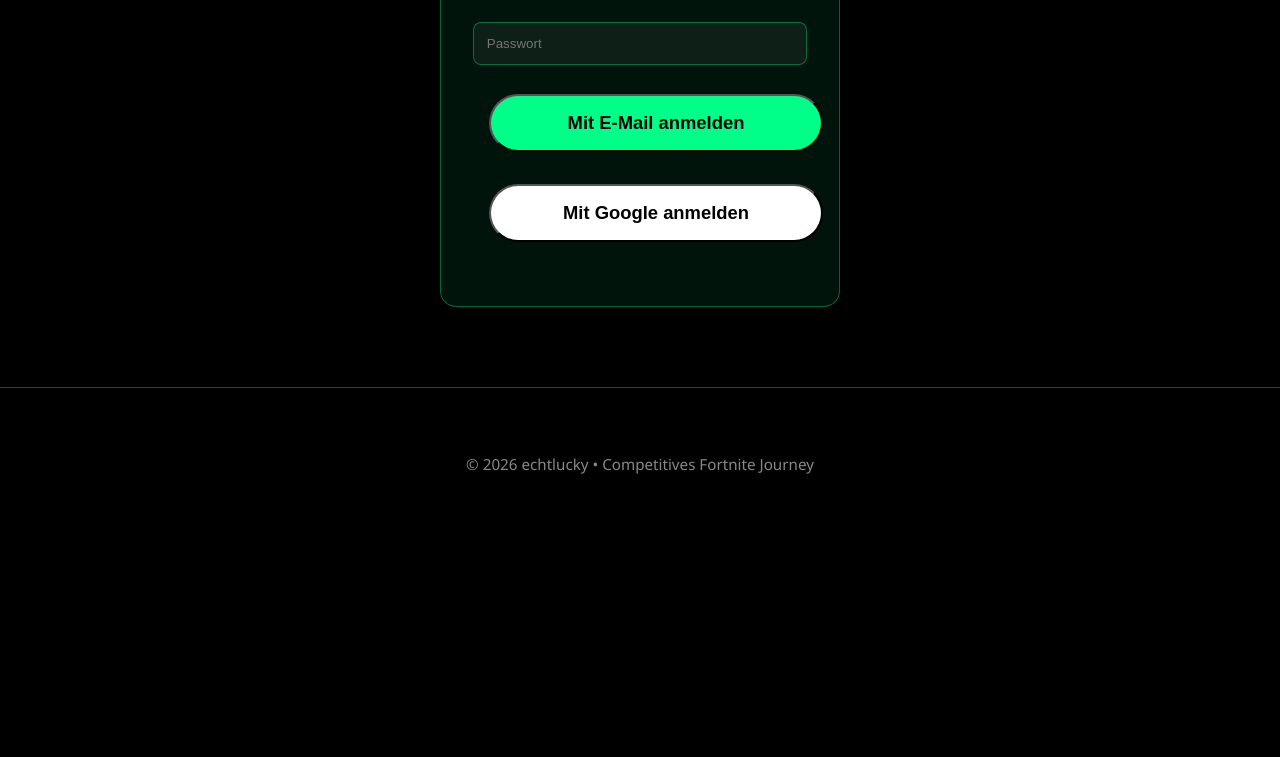
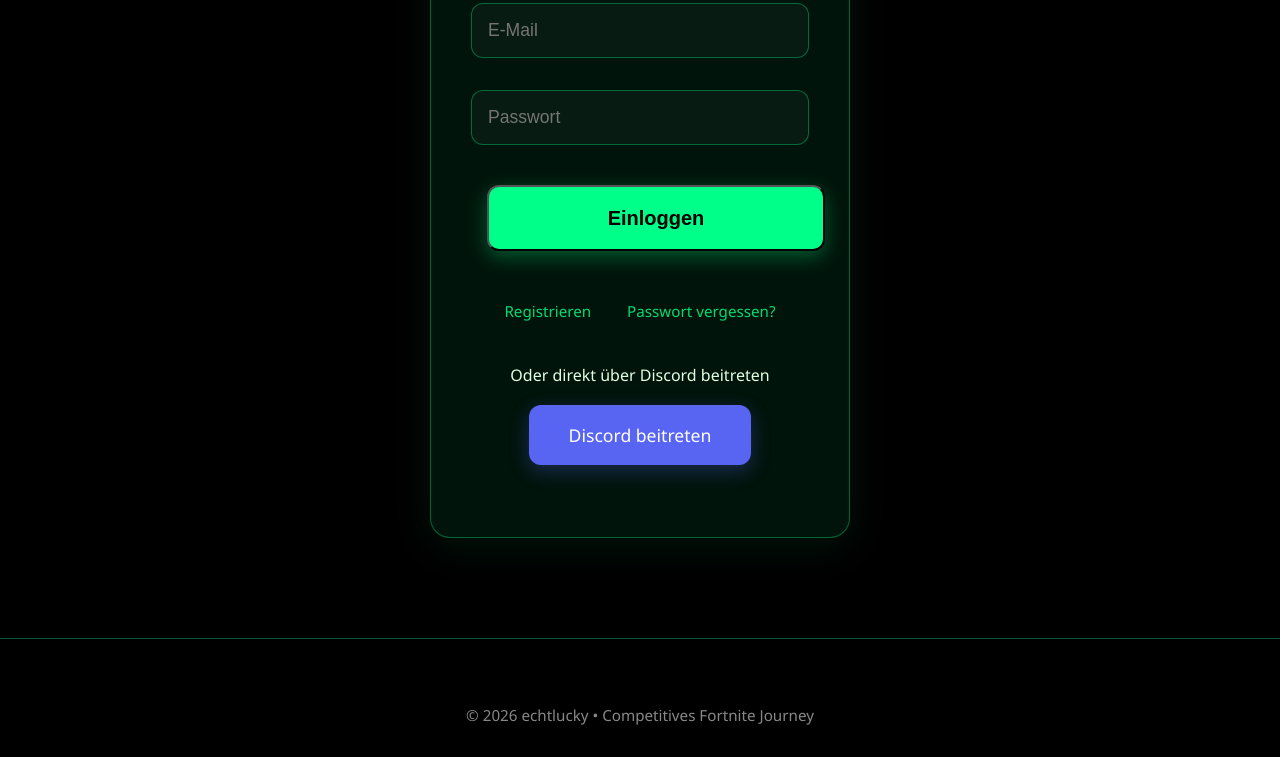
Before and after one commit to echtlucky/meine-erste-seite, a plain HTML site: page login.html in a window 1280 px wide. Shown: the part 358-1115 px from the top of the page. Before the commit the page ends 866 px from the top, so only its background shows below. Drawn offline with Linux system fonts and the light colour scheme; no server answers.

Commit message:
Patch v1.1

```diff
--- a/login.html
+++ b/login.html
@@ -3,37 +3,90 @@
 <head>
   <meta charset="UTF-8">
   <meta name="viewport" content="width=device-width, initial-scale=1.0">
-  <title>Login | echtlucky</title>
+  <title>Login | echtlucky Community</title>
   <link rel="stylesheet" href="css/style.css">
   <style>
     .login-container {
-      max-width: 400px;
-      margin: 180px auto 80px;
-      padding: 2rem;
+      max-width: 420px;
+      margin: 160px auto 100px;
+      padding: 3rem 2.5rem;
       background: var(--card-bg);
       border: 1px solid var(--border);
-      border-radius: 16px;
+      border-radius: 20px;
+      box-shadow: 0 10px 40px rgba(0,255,136,0.08);
     }
+
+    h2 {
+      color: var(--accent);
+      font-size: 2.2rem;
+      margin-bottom: 2rem;
+      text-align: center;
+    }
+
     input {
       width: 100%;
-      padding: 0.8rem;
-      margin: 0.8rem 0;
+      padding: 1rem;
+      margin: 1rem 0;
       border: 1px solid var(--border);
-      border-radius: 8px;
-      background: rgba(255,255,255,0.05);
+      border-radius: 12px;
+      background: rgba(255,255,255,0.03);
       color: var(--text);
+      font-size: 1.1rem;
     }
+
     .btn-login {
       background: var(--accent);
-      color: black;
+      color: #000;
       width: 100%;
-      margin-top: 1rem;
+      padding: 1.2rem;
+      font-size: 1.25rem;
+      border-radius: 12px;
+      margin-top: 1.5rem;
+      box-shadow: 0 6px 20px rgba(0,255,136,0.3);
     }
-    .google-btn {
-      background: white;
-      color: black;
-      margin-top: 1rem;
-      width: 100%;
+
+    .btn-login:hover {
+      background: var(--accent-hover);
+      transform: translateY(-3px);
+    }
+
+    .links {
+      text-align: center;
+      margin-top: 2rem;
+      font-size: 0.95rem;
+      opacity: 0.85;
+    }
+
+    .links a {
+      color: var(--accent);
+      text-decoration: none;
+      margin: 0 1rem;
+      transition: color 0.25s;
+    }
+
+    .links a:hover {
+      color: var(--accent-hover);
+    }
+
+    .discord-login {
+      margin-top: 2.5rem;
+      text-align: center;
+    }
+
+    .discord-btn {
+      background: #5865f2;
+      color: white;
+      padding: 1rem 2.5rem;
+      border-radius: 12px;
+      font-size: 1.1rem;
+      display: inline-block;
+      text-decoration: none;
+      box-shadow: 0 6px 20px rgba(88,101,242,0.3);
+    }
+
+    .discord-btn:hover {
+      background: #7289da;
+      transform: translateY(-3px);
     }
   </style>
 </head>
@@ -58,12 +111,28 @@
 
   <div class="container">
     <div class="login-container">
-      <h2>Admin-Login</h2>
+      <h2>Community Login</h2>
+
       <input type="email" id="email" placeholder="E-Mail" required>
       <input type="password" id="password" placeholder="Passwort" required>
-      <button class="btn btn-login" onclick="loginWithEmail()">Mit E-Mail anmelden</button>
-      <button class="btn google-btn" onclick="loginWithGoogle()">Mit Google anmelden</button>
-      <p id="error" style="color: red; margin-top: 1rem; text-align: center;"></p>
+
+      <button class="btn btn-login" onclick="loginWithEmail()">
+        Einloggen
+      </button>
+
+      <div class="links">
+        <a href="register.html">Registrieren</a>
+        <a href="#">Passwort vergessen?</a>
+      </div>
+
+      <div class="discord-login">
+        <p style="margin: 2rem 0 1rem;">Oder direkt über Discord beitreten</p>
+        <a href="https://discord.gg/c7jmXnBSv6" target="_blank" class="discord-btn">
+          Discord beitreten
+        </a>
+      </div>
+
+      <p id="error" style="color: red; margin-top: 1.5rem; text-align: center;"></p>
     </div>
   </div>
 
@@ -71,27 +140,30 @@
     © 2026 echtlucky • Competitives Fortnite Journey
   </footer>
 
-  <!-- Firebase SDKs – global + compat -->
+  <!-- Firebase SDKs -->
   <script src="https://www.gstatic.com/firebasejs/10.14.1/firebase-app-compat.js"></script>
   <script src="https://www.gstatic.com/firebasejs/10.14.1/firebase-auth-compat.js"></script>
 
-  <!-- Deine firebase.js -->
   <script src="firebase.js"></script>
 
-  <!-- Login-Logik -->
+  <script src="js/menu.js"></script>
+
   <script>
+    document.body.classList.add('loaded');
+
     const errorEl = document.getElementById('error');
 
     function loginWithEmail() {
       const email = document.getElementById('email').value;
       const password = document.getElementById('password').value;
+
       auth.signInWithEmailAndPassword(email, password)
         .then(() => {
           alert('Erfolgreich eingeloggt!');
           window.location.href = 'index.html';
         })
         .catch((err) => {
-          errorEl.textContent = err.code + ': ' + err.message;
+          errorEl.textContent = err.code === 'auth/wrong-password' ? 'Falsches Passwort' : err.message;
         });
     }
 
@@ -103,40 +175,10 @@
           window.location.href = 'index.html';
         })
         .catch((err) => {
-          errorEl.textContent = err.code + ': ' + err.message;
+          errorEl.textContent = err.message;
         });
     }
   </script>
 
-  <script src="js/menu.js"></script>
-
-  <script>
-    document.body.classList.add('loaded');
-  </script>
-
-  <script>
-  // Logout-Funktion
-  function logout() {
-    auth.signOut()
-      .then(() => {
-        alert('Erfolgreich ausgeloggt!');
-        window.location.href = 'index.html';
-      })
-      .catch((err) => {
-        alert('Ausloggen fehlgeschlagen: ' + err.message);
-      });
-  }
-
-  // Prüfen, ob eingeloggt → Ausloggen-Link anzeigen
-  auth.onAuthStateChanged((user) => {
-    const logoutLink = document.getElementById('logout-link');
-    if (user && logoutLink) {
-      logoutLink.style.display = 'inline-block';
-    } else if (logoutLink) {
-      logoutLink.style.display = 'none';
-    }
-  });
-</script>
-
 </body>
 </html>
```
Also changed, not shown: blog.html (+15 -24 lines). Lines whose indentation alone changed are shown as unchanged.
